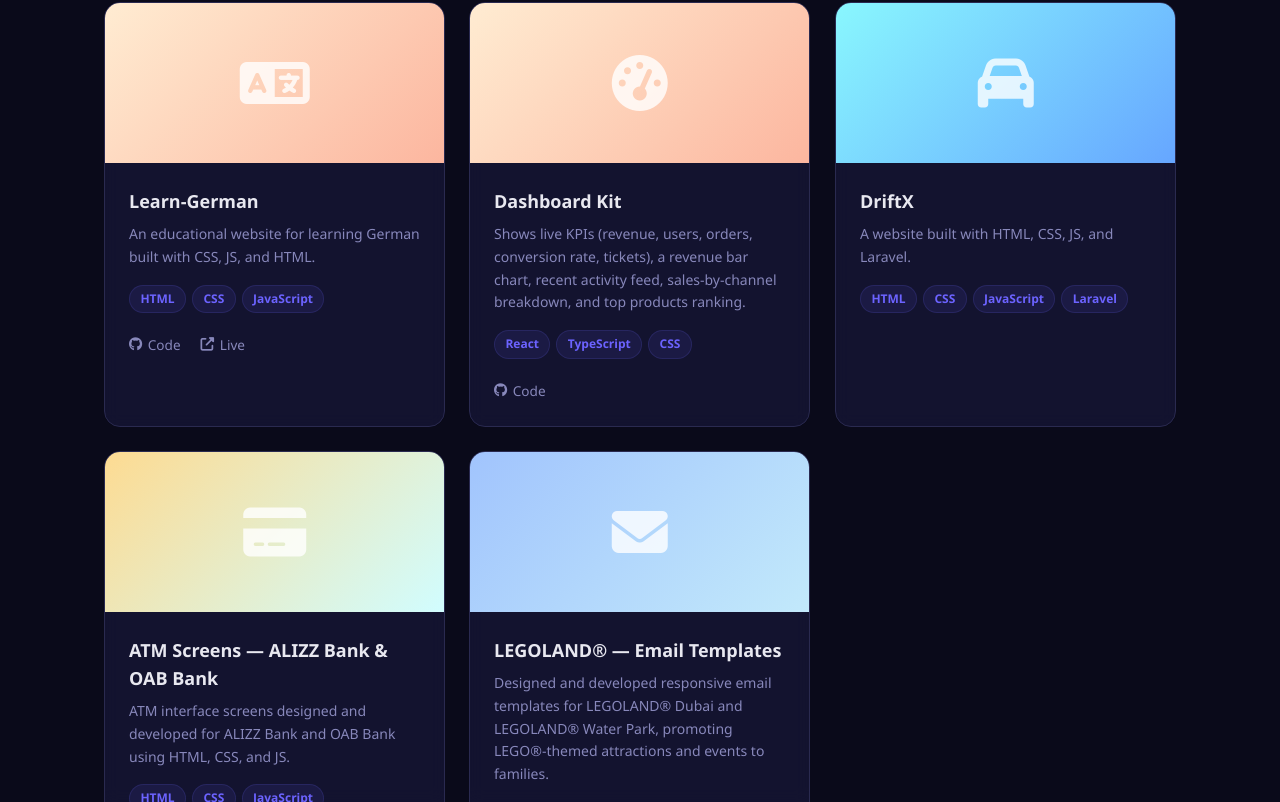
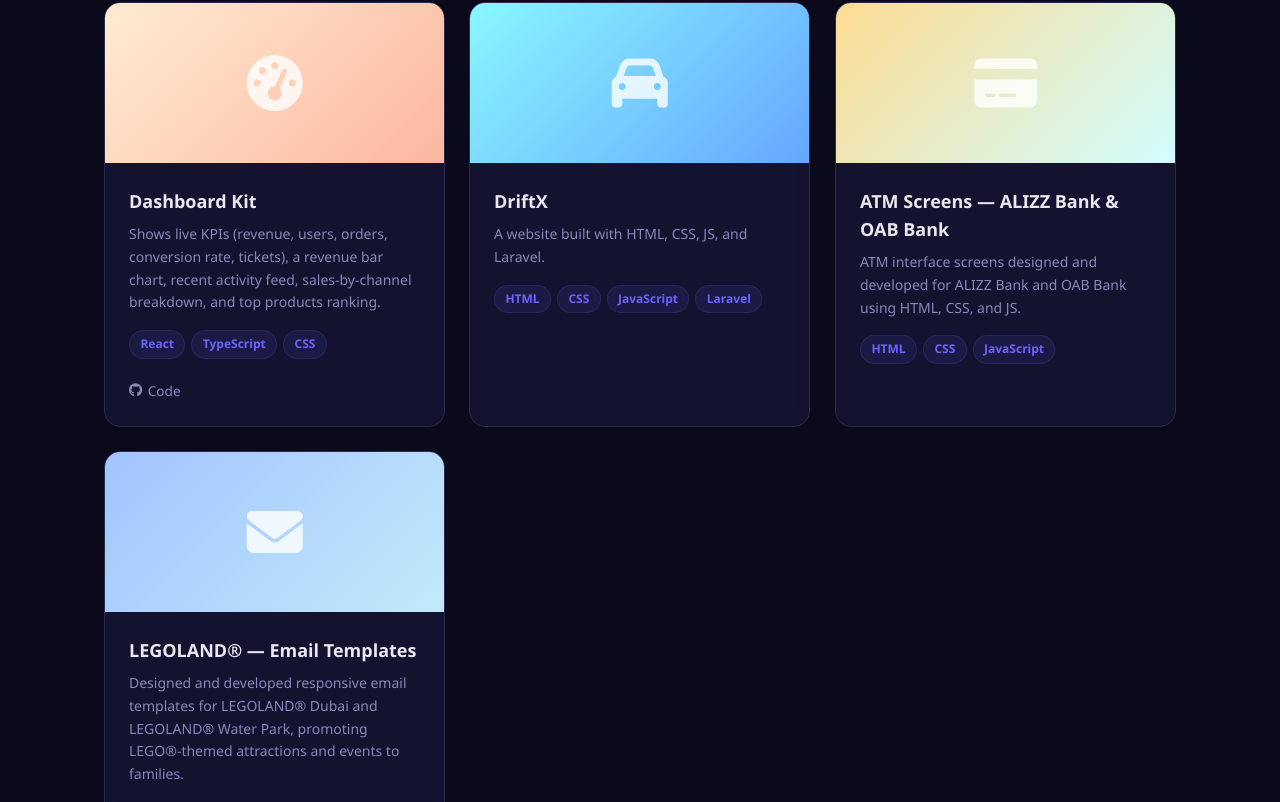
Before and after one commit to rawanIbrahim-59/Rawan-Portfolio, a React (Vite) app: page / in a window 1280 px wide. Shown: the part 4298-5100 px from the top of the page. Built offline with nearby package versions, Linux system fonts and the light colour scheme; the HTML template or start-up script is replaced by a standard one.

Commit message:
Edit projects

```diff
--- a/src/components/Projects.jsx
+++ b/src/components/Projects.jsx
@@ -93,26 +93,26 @@ const projects = [
       },
     ],
   },
-  {
-    category: "more",
-    gradient: "linear-gradient(135deg, #ffecd2, #fcb69f)",
-    icon: "fas fa-language",
-    title: "Learn-German",
-    desc: "An educational website for learning German built with CSS, JS, and HTML.",
-    tags: ["HTML", "CSS", "JavaScript"],
-    links: [
-      {
-        href: "https://github.com/rawanIbrahim-59/Learn-German",
-        icon: "fab fa-github",
-        label: "Code",
-      },
-      {
-        href: "https://learn-german-vert.vercel.app/",
-        icon: "fas fa-external-link-alt",
-        label: "Live",
-      },
-    ],
-  },
+  // {
+  //   category: "more",
+  //   gradient: "linear-gradient(135deg, #ffecd2, #fcb69f)",
+  //   icon: "fas fa-language",
+  //   title: "Learn-German",
+  //   desc: "An educational website for learning German built with CSS, JS, and HTML.",
+  //   tags: ["HTML", "CSS", "JavaScript"],
+  //   links: [
+  //     {
+  //       href: "https://github.com/rawanIbrahim-59/Learn-German",
+  //       icon: "fab fa-github",
+  //       label: "Code",
+  //     },
+  //     {
+  //       href: "https://learn-german-vert.vercel.app/",
+  //       icon: "fas fa-external-link-alt",
+  //       label: "Live",
+  //     },
+  //   ],
+  // },
   {
     category: "more",
     gradient: "linear-gradient(135deg, #ffecd2, #fcb69f)",
```
